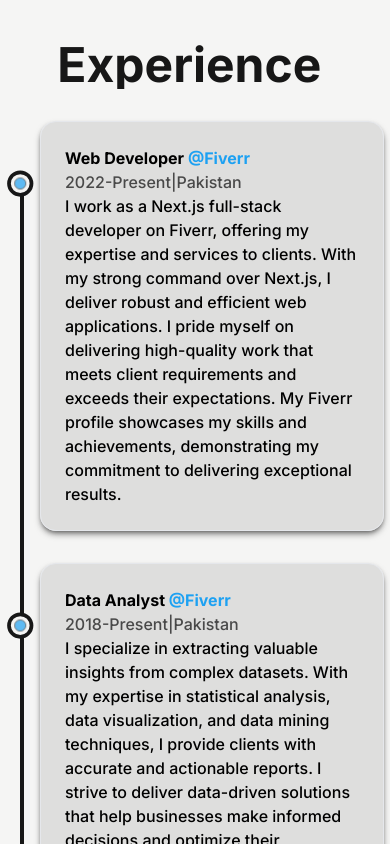
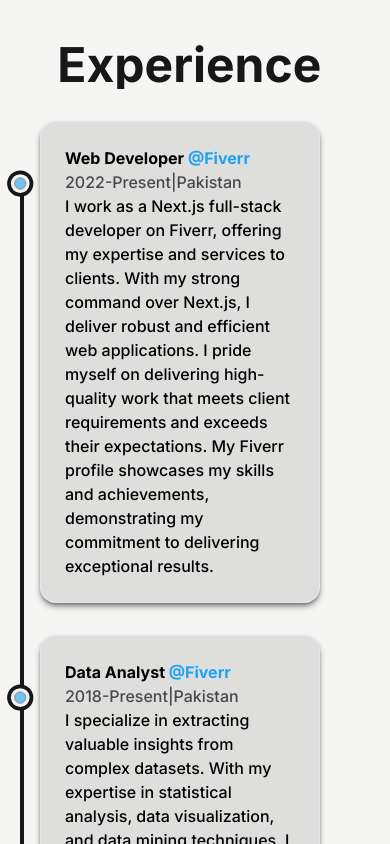
Before and after one commit to mawaisahmad/my-cv, a Next.js app: page /about in a window 390 px wide. Shown: the part 1460-2304 px from the top of the page. Built offline with nearby package versions, Linux system fonts and the light colour scheme.

Commit message:
Update Experience.tsx

```diff
--- a/src/app/components/Experience.tsx
+++ b/src/app/components/Experience.tsx
@@ -29,7 +29,7 @@ import Image from "next/image";
 <Navbar />
 return (
   <div className="mt-8 grid w-full grid-cols-12 gap-16">
-<li ref={ref} className='col-span-9 lg:col-span-7 ml-12 lg:ml-10 justify-left font-medium text-left dark:text-light rounded-2xl border border-solid dark:border-dark bg-dark/10 dark:bg-light/20 p-6 shadow-md shadow-dark/50'>
+<li ref={ref} className='col-span-9 lg:col-span-6 ml-12 lg:ml-10 justify-left font-medium text-left dark:text-light rounded-2xl border border-solid dark:border-dark bg-dark/10 dark:bg-light/20 p-6 shadow-md shadow-dark/50'>
 <LiIcon reference={ref}/>
 <div>
 <h3 className='capitalize font-bold text-2x1'>
```
